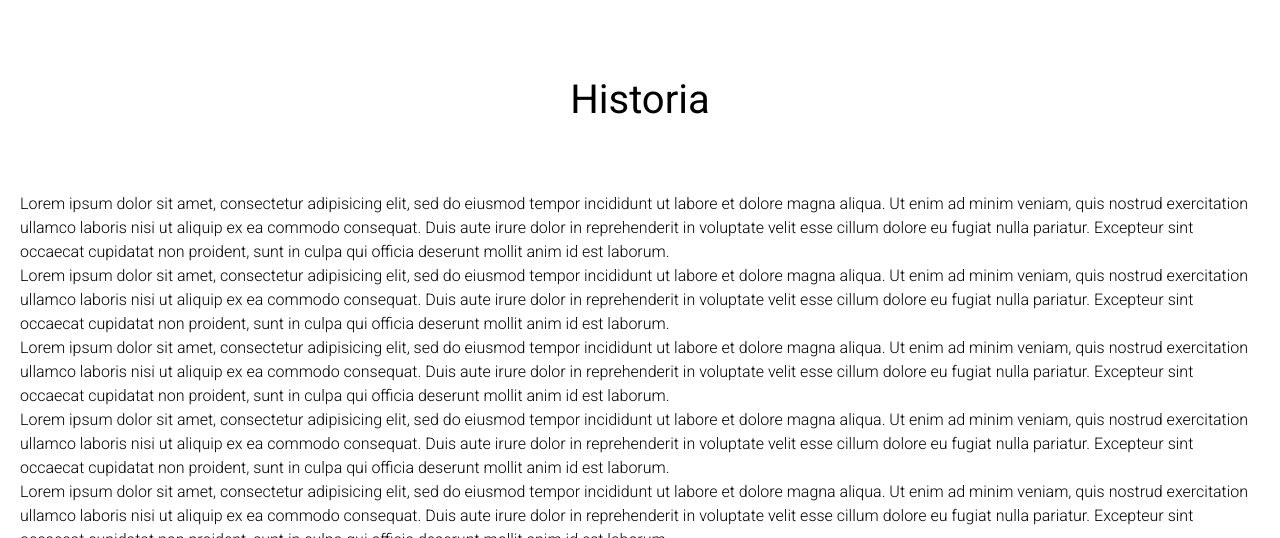
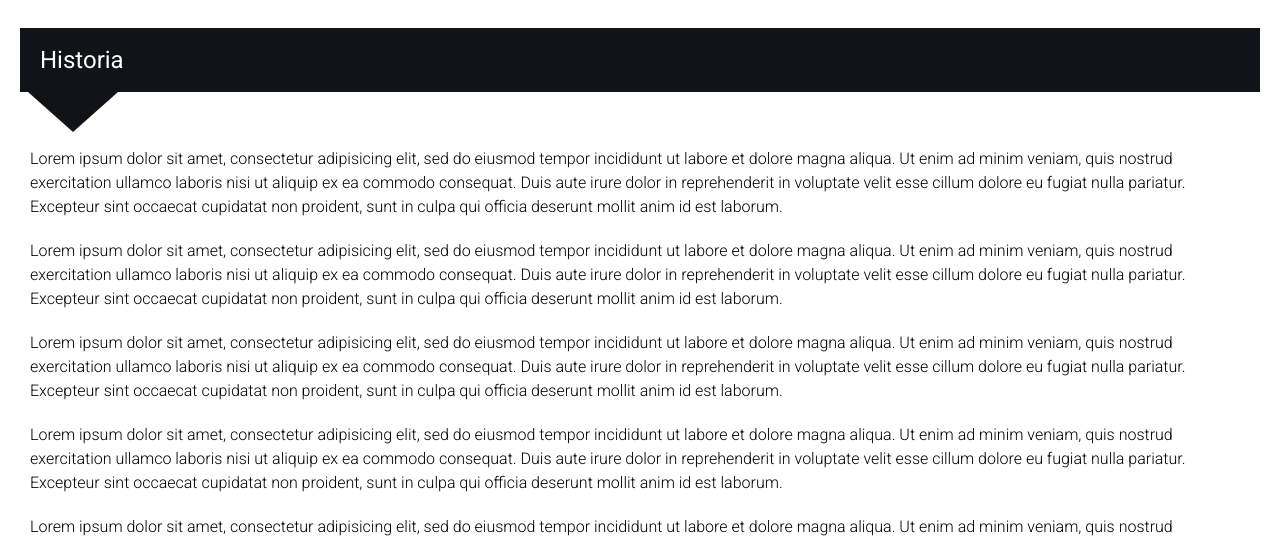
Before and after one commit to sebasc86/projectBand, a plain HTML site: page index.html in a window 1280 px wide. Shown: the part 2262-2800 px from the top of the page. Drawn offline with Linux system fonts and the light colour scheme.

Commit message:
modificaciones varias

```diff
--- a/css/styles.css
+++ b/css/styles.css
@@ -67,6 +67,32 @@ section {
 	padding: 20px;
 }
 
+section h2{
+	background-color: #101419;
+	width: 100%;
+	position: relative;
+	display: inline-block;
+	padding: 20px;
+	color: white;
+	font-size: 1.5em;
+	font-weight: normal;
+	margin: 20px 0px;
+}
+
+section h2::after {
+	border-top: 40px solid #101419;
+	border-left: 45px solid transparent;
+	border-right: 45px solid transparent;
+	width: 0;
+	height: 0;
+	content: "";
+	display: block;
+	position: absolute;
+	top: 100%;
+	left: 0.5rem;
+
+}
+
 .portada {
 	display: flex;
 	flex-direction: column-reverse;
@@ -112,13 +138,8 @@ section {
 	background: #dddada99;
 }
 
-section h2{
-	text-align: center;
-	padding: 70px 0 80px 0px;
-	width: 100%;
-	font-size: 40px;
-	font-weight: 400;
-}
+
+
 
 .total_integrantes {
 	width: 24%;
@@ -126,7 +147,7 @@ section h2{
 	display: flex;
 	justify-content: center;
 	position: relative;
-	box-shadow: 3px -3px 13px 0px rgba(0,0,0,0.51);
+	margin: 40px 0px;
 	}
 
 .total_integrantes img {
@@ -134,6 +155,7 @@ section h2{
 	height: 250px;
 	border-radius: 100%;
 	border: 15px solid #a8a8a8cc;
+	box-shadow: 10px 0px 15px 0px rgba(0,0,0,0.51);
 }
 
 .total_integrantes div {
@@ -174,6 +196,7 @@ section h2{
 .albums {
 	float: left;
 	padding: 20px;
+	margin: 20px 0px;
 }
 
 .albums img {
@@ -184,11 +207,15 @@ section h2{
 
 .historia {
 	clear: both;
+	position: relative;
 }
 
 .historia p{
 	font-weight: 300;
 	line-height: 150%;
+	padding: 10px;
+	position: relative;
+	top: 25px;
 }
 
 .contacto {
```
Also changed, not shown: index.html (+0 -1 lines).
